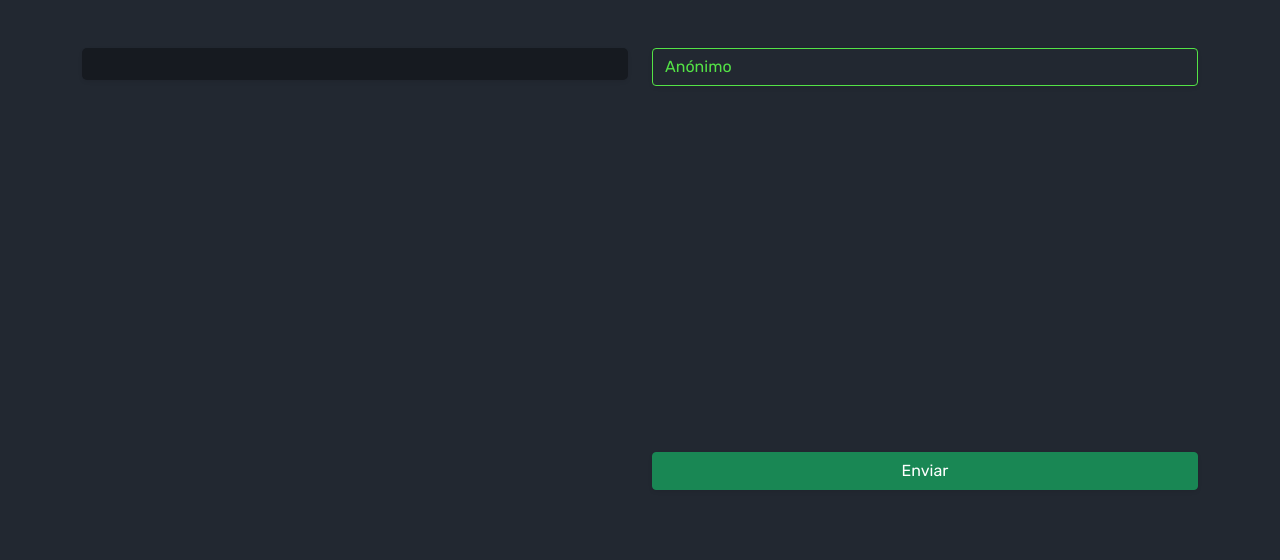
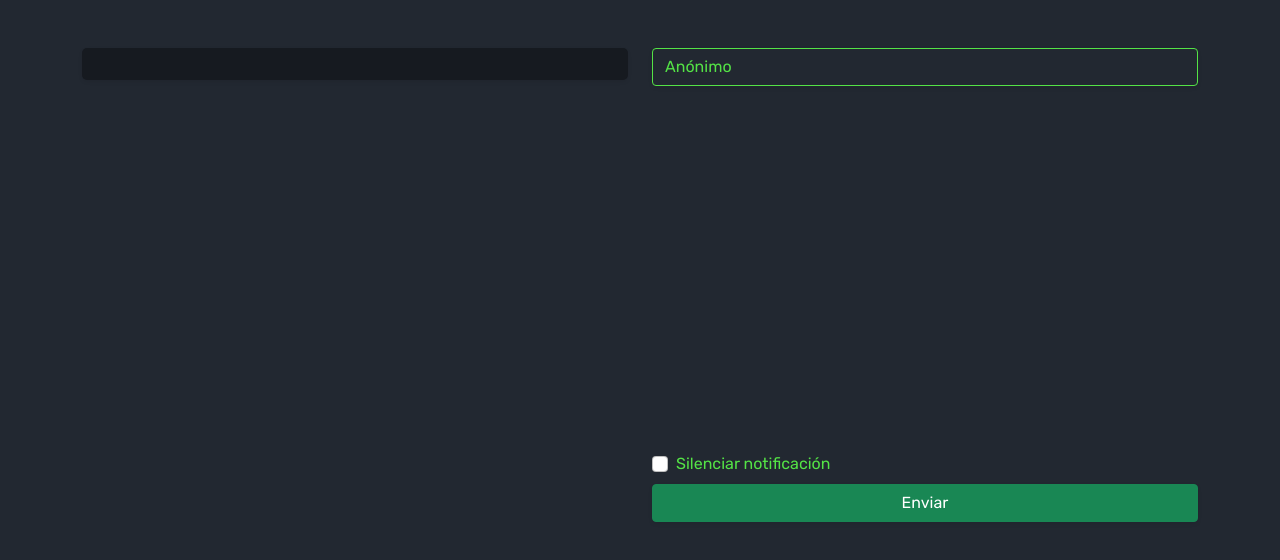
Before and after one commit to node-projects-znareak/socket-chat, a website: page public/index.html in a window 1280 px wide. Drawn offline with nearby package versions, Linux system fonts and the light colour scheme; no server answers.

Commit message:
pause audio boolean

```diff
--- a/public/index.html
+++ b/public/index.html
@@ -46,8 +46,19 @@
                 placeholder="Escribe el mensaje..."
               ></textarea>
             </div>
+            <div class="form-check">
+              <input
+                class="form-check-input"
+                type="checkbox"
+                value=""
+                id="pause-sound"
+              />
+              <label class="form-check-label" for="pause-sound">
+                Silenciar notificación
+              </label>
+            </div>
 
-            <div class="d-grid mt-1">
+            <div class="d-grid mt-2">
               <input
                 type="submit"
                 value="Enviar"
--- a/public/main.js
+++ b/public/main.js
@@ -5,6 +5,7 @@ const socket = io.connect("190.74.252.21:4000/", {
 
 const form = document.getElementById("form");
 const audio = document.getElementById("alert");
+const isPauseAudio = document.getElementById("pause-sound");
 
 const renderMessage = ({ id, text, author } = {}) => {
   const tpl = `
@@ -58,6 +59,11 @@ form.author.addEventListener("blur", (e) => {
 
 document.addEventListener("DOMContentLoaded", () => {
   form.author.value = localStorage.getItem("author") || "Anónimo";
+  isPauseAudio.checked = !!localStorage.getItem("isPauseAudio");
+});
+
+isPauseAudio.addEventListener("change", (e) => {
+  localStorage.setItem("isPauseAudio", e.target.checked);
 });
 
 window.addEventListener("focus", () => {
@@ -67,6 +73,10 @@ window.addEventListener("focus", () => {
 socket.on("messages", (message) => {
   messages.innerHTML = render(message);
   messages.scrollTop = messages.scrollHeight;
-  audio.play();
+
+  if (!isPauseAudio.checked) {
+    audio.play();
+  }
+
   document.title = "● ch4t.html";
 });
```
